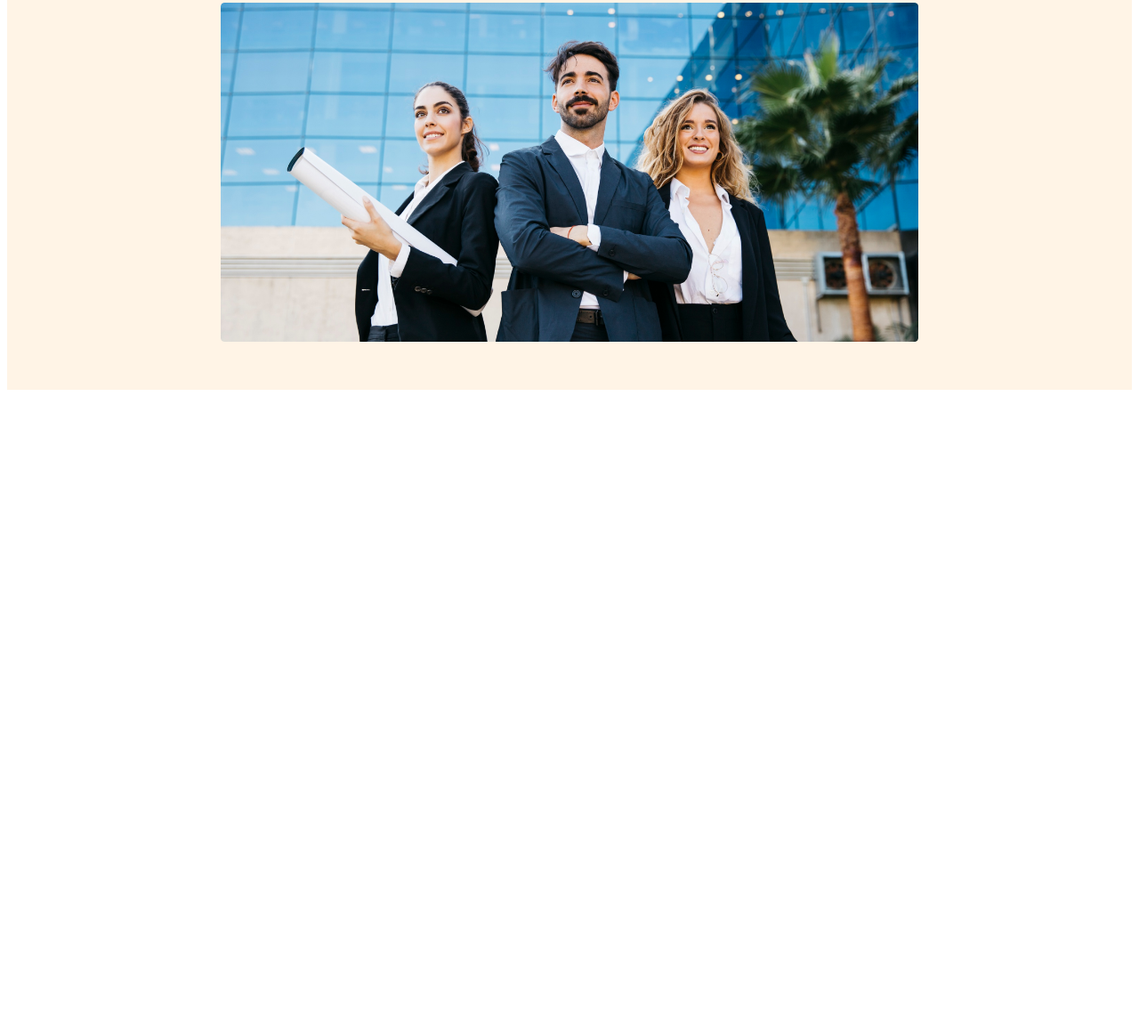
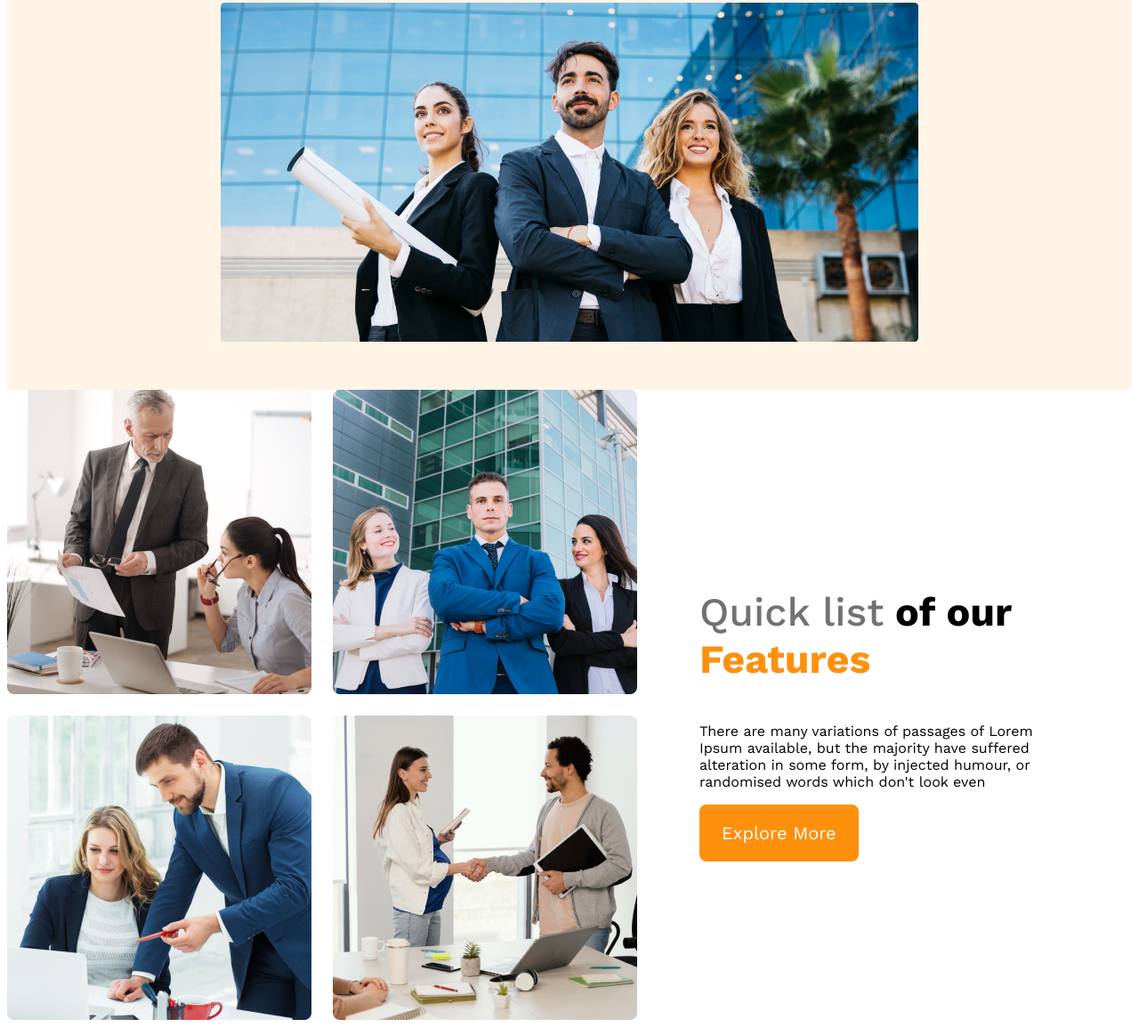
Before and after one commit to Raihan523/g3-architects-website, a plain HTML site: page index.html in a window 1280 px wide. Shown: the part 635-1789 px from the top of the page at 89% size. Before the commit the page ends 1081 px from the top, so only its background shows below. Drawn offline with nearby package versions, Linux system fonts and the light colour scheme.

Commit message:
features content added

```diff
--- a/index.html
+++ b/index.html
@@ -7,6 +7,7 @@
     <link rel="stylesheet" href="styles/architect.css">
 </head>
 <body>
+<!-- header start -->
     <header>
         <nav>
             <h3 class="nav-title">G3 Architects</h3>
@@ -27,7 +28,24 @@
         </div>
 
     </header>
+    <!-- header end -->
     <main>
+        <!-- features section start -->
+        <section class="teams-container">
+            <div class="teams-img-container">
+                <img src="images/team1.png" alt="">
+                <img src="images/team2.png" alt="">
+                <img src="images/team3.png" alt="">
+                <img src="images/team4.png" alt="">
+
+            </div>
+            <div class="teams-content">
+                <h3 class="teams-title"><span class="quick-list">Quick list</span> <span>of our</span><span class="text-features"> Features</span></h3>
+                <p class="tems-description">There are many variations of passages of Lorem Ipsum available, but the majority have suffered alteration in some form, by injected humour, or randomised words which don't look even</p>
+                <button class="btn-primary">Explore More</button>
+
+            </div>
+        </section>
 
     </main>
     <footer>
--- a/styles/architect.css
+++ b/styles/architect.css
@@ -77,7 +77,7 @@ nav li a{
     flex-direction: column;
 }
 /* tablet or medium devices */
-@media screen and (min-width: 576px) and(max-width: 960px) {
+@media screen and (min-width: 576px) and (max-width: 960px) {
     .header{
         padding: 50px;
     }
@@ -86,3 +86,34 @@ nav li a{
     }
 
 }
+/* main styles */
+    main{
+        max-width: 1440px;
+        margin: 0 auto;
+    }
+    /* teams styles */
+    .teams-container{
+        display: flex;
+        align-items: center;
+    }
+    .teams-img-container{
+        display: grid;
+        grid-template-columns: repeat(2,1fr);
+        gap: 1.5rem;
+    }
+    .teams-content{
+        padding-left: 70px;
+        padding-right: 70px;
+    }
+    .teams-title{
+        font-size: 2.8rem;
+    }
+    .teams-title .quick-list{
+        color: #727272;
+        font-weight: 500;
+
+    }
+    .teams-title .text-features{
+        color: #FF900E;
+        font-weight: 700;
+    }
```
